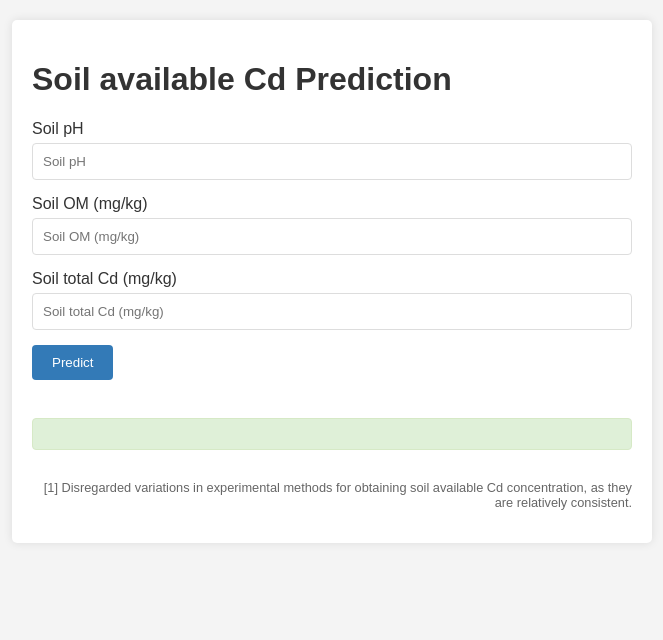
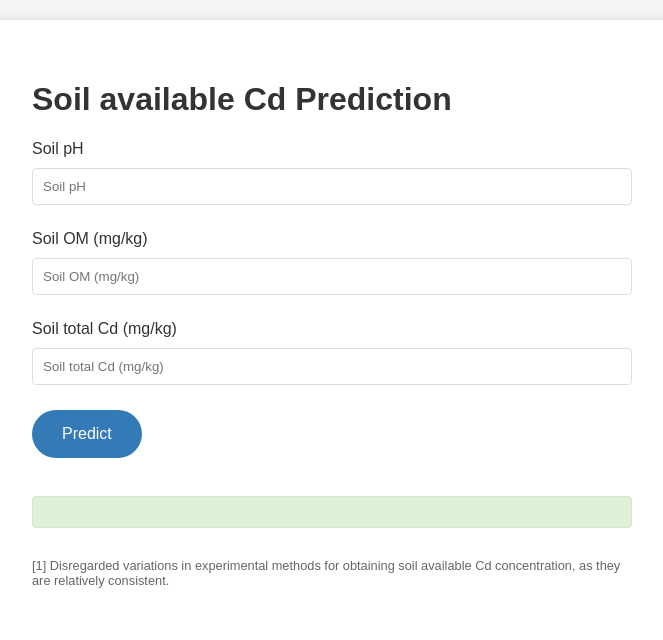
Before and after one commit to rookiey22/prediction-papaer, a Flask app: page / in a window 1280 px wide. Shown: the top 640 px of the page, without its empty margins (308-971 px from the left). Run offline with Flask 3, Linux system fonts and the light colour scheme; parts of the project's set-up code (start-up, migrations or seed data) failed here and were passed over.

Commit message:
Update style.css

```diff
--- a/static/css/style.css
+++ b/static/css/style.css
@@ -11,19 +11,19 @@ body {
   max-width: 600px;
   margin: 0 auto;
   background: #fff;
-    padding: 20px;
+  padding: 40px;
   border-radius: 5px;
   box-shadow: 0 0 10px rgba(0, 0, 0, 0.1);
 }
 
 /* 表单样式 */
 .form-group {
-    margin-bottom: 15px;
+  margin-bottom: 25px;
 }
 
 label {
   display: block;
-    margin-bottom: 5px;
+  margin-bottom: 10px;
 }
 
 input[type="text"] {
@@ -36,13 +36,14 @@ body {
 
 /* 按钮样式 */
 .btn {
-    padding: 10px 20px;
+  padding: 15px 30px;
   border: none;
-    border-radius: 4px;
+  border-radius: 40px;
   color: #fff;
   background-color: #5cb85c;
   cursor: pointer;
   transition: background-color 0.3s ease;
+  font-size: 16px;
 }
 
 .btn-primary {
@@ -59,6 +60,7 @@ body {
   border: 1px solid #d6e9c6;
   padding: 15px;
   margin-top: 20px;
+  font-size: 18px;
   border-radius: 4px;
 }
 
@@ -66,6 +68,6 @@ body {
 #footnote-1 {
   font-size: 0.8em;
   color: #666;
-    text-align: right;
+  text-align: left;
   margin-top: 30px;
 }
```
Lines whose indentation alone changed are shown as unchanged.
